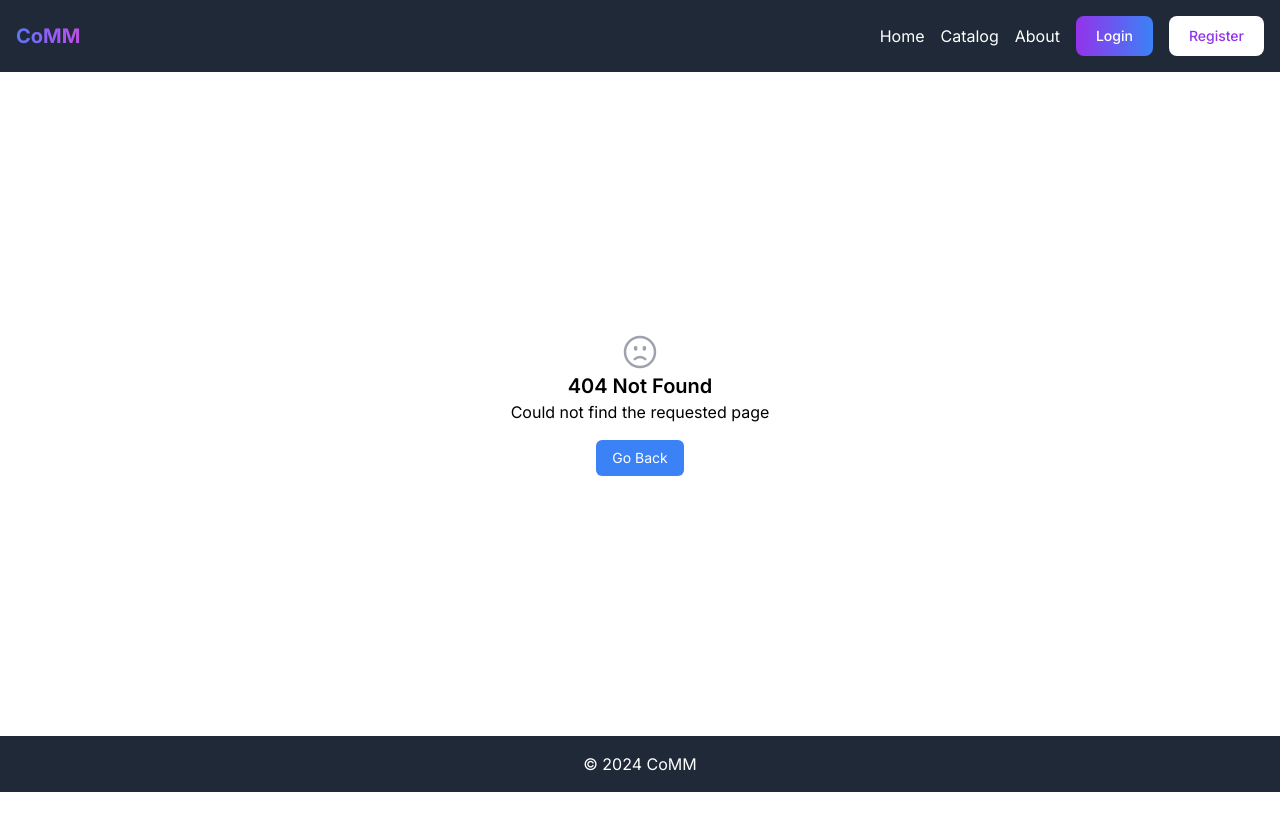
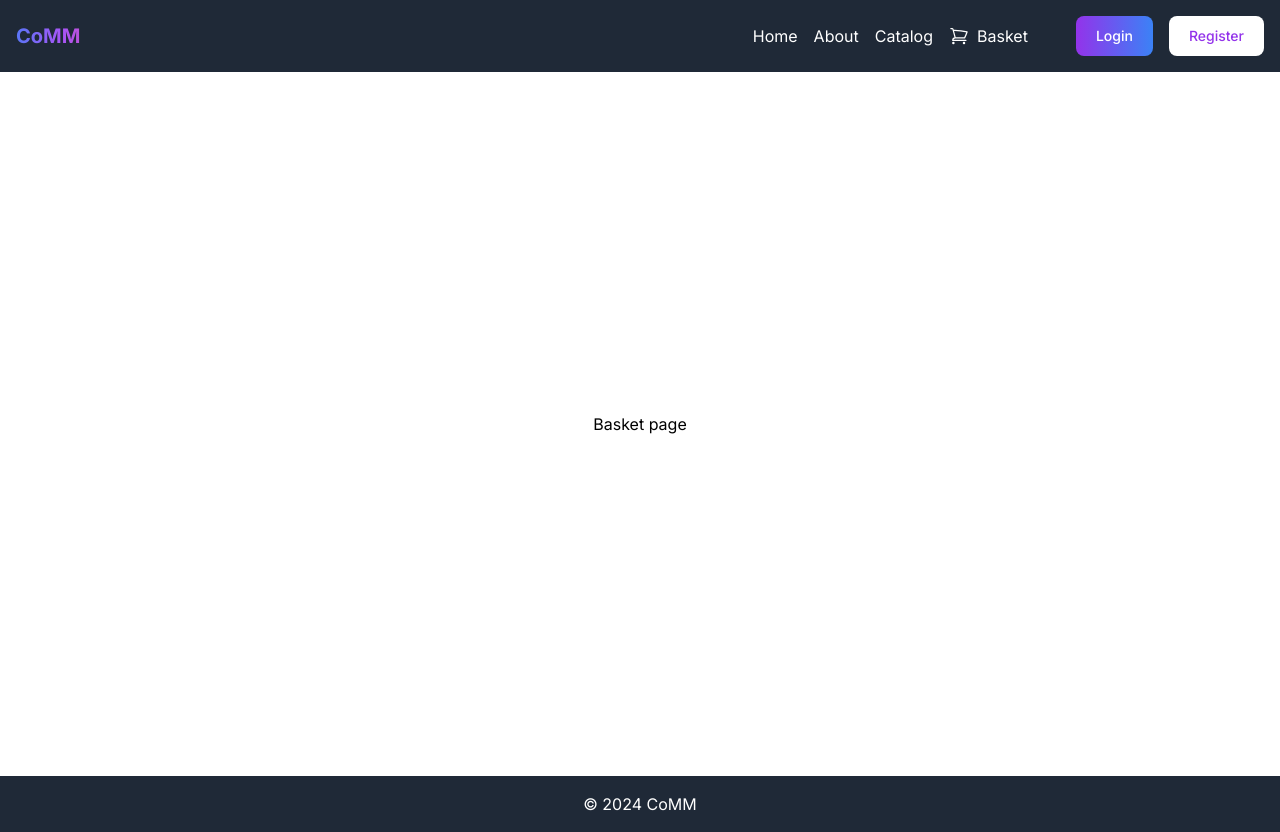
Before and after one commit to annatvali/ecommerce-app, a Next.js app: page /basket in a window 1280 px wide. Before the commit this address had no page. Before the commit the page ends 800 px from the top, so only its background shows below. Built offline with nearby package versions, Linux system fonts and the light colour scheme.

Commit message:
feat: add basket page to Navigation component

```diff
--- /dev/null
+++ b/app/basket/page.tsx
@@ -0,0 +1,9 @@
+const Basket = () => {
+  return (
+    <div className="h-[88vh] flex flex-col items-center justify-center text-center">
+      <h1>Basket page</h1>
+    </div>
+  );
+};
+
+export default Basket;
--- a/app/ui/Navigation.tsx
+++ b/app/ui/Navigation.tsx
@@ -6,7 +6,7 @@ import Button from './Button';
 import { isAuth } from '@/app/lib/isAuth';
 import { useAuth } from '@/app/lib/AuthContext';
 import { useEffect } from 'react';
-import { UserIcon } from '@heroicons/react/24/outline';
+import { UserIcon, ShoppingCartIcon } from '@heroicons/react/24/outline';
 
 const Navigation = ({
   isOpen,
@@ -64,7 +64,9 @@ const Navigation = ({
         isOpen ? 'flex' : 'hidden'
       } flex-col items-center w-full md:w-auto md:flex md:flex-row md:items-center md:gap-4 bg-gray-800 md:bg-transparent absolute md:relative top-0 left-0 md:top-auto md:left-auto p-4 md:p-0 mt-14 md:mt-0 z-10`}
     >
-      <ul className="flex flex-col md:flex-row md:space-x-4 items-center space-y-4 md:space-y-0">
+      <ul
+        className={`flex flex-col md:flex-row md:space-x-4 items-center space-y-4 md:space-y-0 mr-8 ${isOpen ? 'mr-0' : 'mr-8'}`}
+      >
         <li>
           <Link
             href="/"
@@ -72,6 +74,15 @@ const Navigation = ({
             onClick={onLinkClick}
           >
             Home
+          </Link>
+        </li>
+        <li>
+          <Link
+            href="/about-us"
+            className="hover:underline active:bg-blue-600"
+            onClick={onLinkClick}
+          >
+            About
           </Link>
         </li>
         <li>
@@ -85,11 +96,12 @@ const Navigation = ({
         </li>
         <li>
           <Link
-            href="/about-us"
-            className="hover:underline active:bg-blue-600"
+            href="/basket"
+            className="hover:underline active:bg-blue-600 flex items-center"
             onClick={onLinkClick}
           >
-            About
+            <ShoppingCartIcon className="h-5 w-5 mr-2" aria-hidden="true" />
+            Basket
           </Link>
         </li>
       </ul>
```
